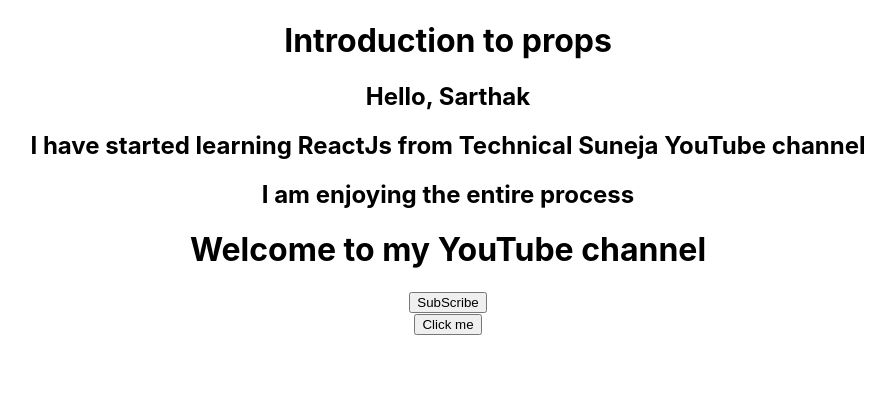
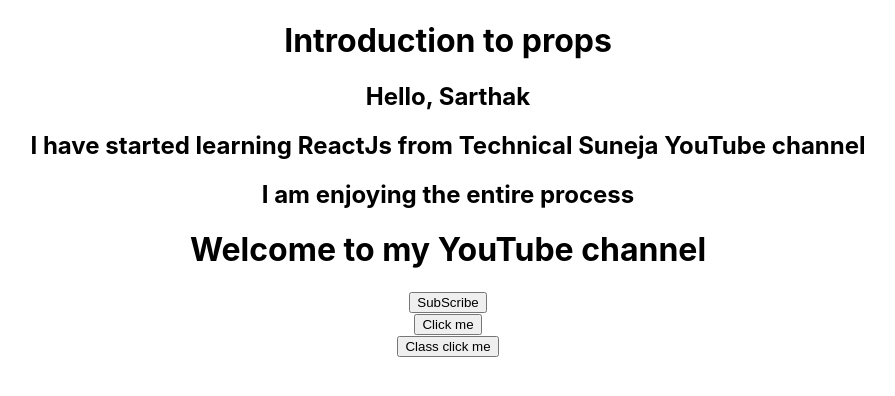
Before and after one commit to sarthakwagh16/mern-stack-learning, a React (Create React App) app in the folder reactJs/props-and-states/: page / in a window 1280 px wide. Shown: the top 396 px of the page, without its empty margins (192-1087 px from the left). Built offline with nearby package versions, Linux system fonts and the light colour scheme.

Commit message:
change event in class component

```diff
--- a/reactJs/props-and-states/src/App.js
+++ b/reactJs/props-and-states/src/App.js
@@ -6,6 +6,7 @@ import { Feel } from './components/Greet';
 import Channel from './components/Channel';
 
 import ChangeEvent from './components/ChangeEvent';
+import CChangeEvent from './components/CChangeEvent';
 
 
 //props are properties or the parameters we pass inside the component
@@ -21,6 +22,7 @@ function App() {
       <Channel />
 
       <ChangeEvent/>
+      <CChangeEvent/>
     </div>
   );
 }
--- /dev/null
+++ b/reactJs/props-and-states/src/components/CChangeEvent.js
@@ -0,0 +1,17 @@
+import React, { Component } from 'react'
+
+export class CChangeEvent extends Component {
+
+    changed(){
+        console.log("Hello from class change event")
+    }
+  render() {
+    return (
+      <div>
+        <button onClick={this.changed}>Class click me</button>
+      </div>
+    )
+  }
+}
+
+export default CChangeEvent
```
